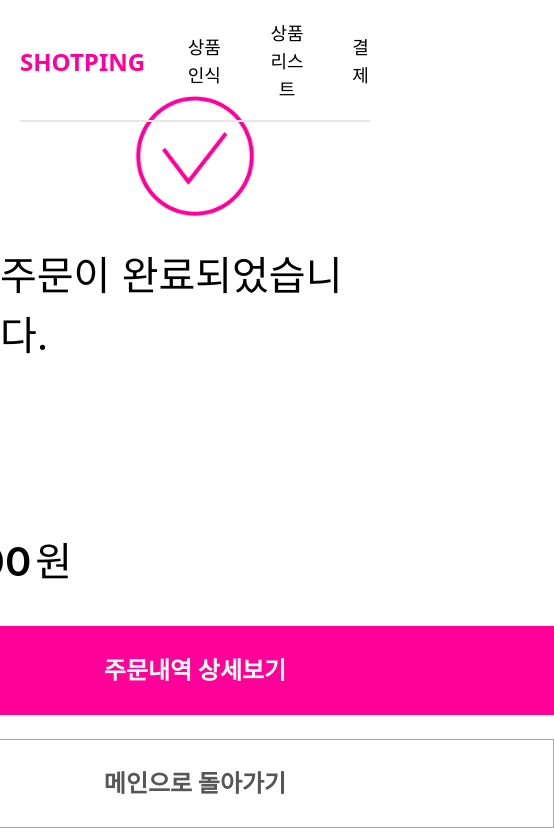
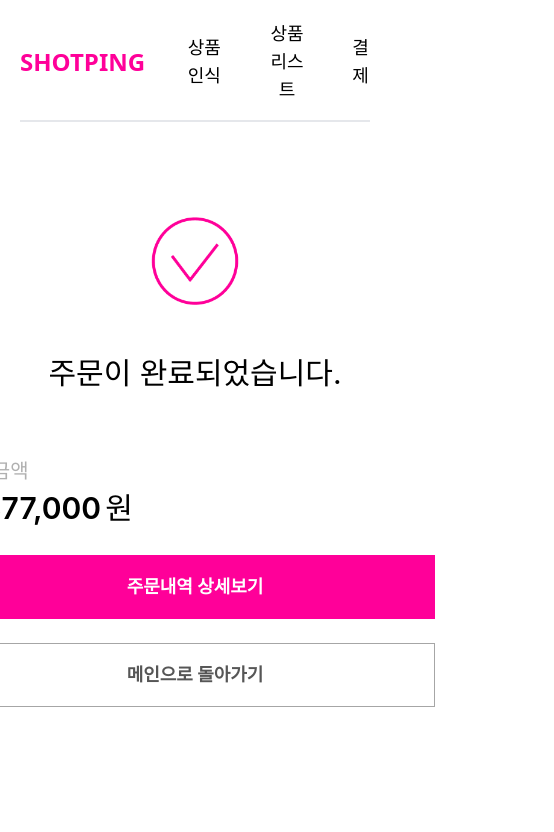
Before and after one commit to 2023-Summer-Bootcamp-TeamC/SHOTPING-frontend, a React (Vite) app: page /pay in a window 390 px wide. Shown: the top 832 px of the page, 554 px wide, since content can reach past the window. Built offline with nearby package versions, Linux system fonts and the light colour scheme.

Commit message:
feat: 결제, 결제 실패, 장바구니 모달 반응형 구현 완료

```diff
--- a/src/components/Buy/BuyList.tsx
+++ b/src/components/Buy/BuyList.tsx
@@ -141,7 +141,7 @@ const BuyList: React.FC = () => {
   return (
     <div className="flex flex-col items-center justify-center h-full">
       {/* 전체 감싸는 부분 */}
-      <div className="flex flex-row justify-center w-[110rem]">
+      <div className="flex flex-row justify-center ">
         {/* 왼쪽- 탭, 리스트 */}
         <div className="container flex flex-col w-[75rem] h-[50rem]">
           {/* 왼쪽- 탭 */}
--- a/src/components/Buy/BuyModal.tsx
+++ b/src/components/Buy/BuyModal.tsx
@@ -1,4 +1,4 @@
-import React from "react";
+import React, { useState, useEffect } from "react";
 import { AiFillCamera, AiOutlineUnorderedList } from "react-icons/ai";
 import { useNavigate } from "react-router-dom";
 import { motion } from "framer-motion";
@@ -9,10 +9,21 @@ interface BuyModalProps {
 
 const BuyModal: React.FC<BuyModalProps> = ({ onClose }) => {
   const navigate = useNavigate();
+  const [isMobile, setIsMobile] = useState(false);
 
   const stopPropagation = (e: React.MouseEvent<HTMLDivElement, MouseEvent>) => {
     e.stopPropagation();
   };
+  useEffect(() => {
+    const handleResize = () => {
+      setIsMobile(window.innerWidth <= 768);
+    };
+    handleResize();
+    window.addEventListener("resize", handleResize);
+    return () => {
+      window.removeEventListener("resize", handleResize);
+    };
+  }, []);
 
   return (
     <div
@@ -20,19 +31,21 @@ const BuyModal: React.FC<BuyModalProps> = ({ onClose }) => {
       onClick={onClose}
     >
       <div
-        className="absolute w-[1216px] h-[724px] left-1/2 top-1/2  -translate-x-1/2 -translate-y-1/2 rounded-[20px] bg-white p-10"
+        className="absolute md:w-[76rem] md:h-[45.25rem] w-[40rem] h-[25rem]
+        left-1/2 top-1/2  -translate-x-1/2 -translate-y-1/2 rounded-[20px] bg-white p-10"
         onClick={stopPropagation}
       >
         {/* Modal content */}
-        <h2 className="text-2xl font-semibold mb-4 text-center mt-10">
+        <h2 className="md:text-2xl text-xl font-semibold md:mb-4 mb-2 text-center md:mt-5 mt-2">
           제품을 추가하실 방법을 선택해주세요!
         </h2>
         <div className="flex flex-row justify-center">
-          <div className="flex flex-col justify-center m-10">
+          <div className="flex flex-col justify-center md:m-10 m-5">
             <motion.button
               whileHover={{ scale: 1.1 }}
               whileTap={{ scale: 0.9 }}
-              className="shadow-md border border-[#000000] rounded-[40px] w-[400px] h-[400px] flex justify-center items-center"
+              className="shadow-md border border-[#000000] rounded-[40px]
+              w-[15rem] h-[15rem] md:w-[25rem] md:h-[25rem] flex justify-center items-center"
             >
               <AiFillCamera
                 size="140"
@@ -43,15 +56,20 @@ const BuyModal: React.FC<BuyModalProps> = ({ onClose }) => {
                 }}
               />
             </motion.button>
-            <span className="text-center text-[32px] mt-5 font-medium">
+            <span
+              className={`text-center text-[32px] mt-10 font-medium ${
+                isMobile ? "hidden" : ""
+              }`}
+            >
               상품인식하기
             </span>
           </div>
-          <div className="flex flex-col justify-center  m-10">
+          <div className="flex flex-col justify-center md:m-10 m-5">
             <motion.button
               whileHover={{ scale: 1.1 }}
               whileTap={{ scale: 0.9 }}
-              className="shadow-md border border-[#000000] rounded-[40px]  w-[400px] h-[400px] flex justify-center items-center"
+              className="shadow-md border border-[#000000] rounded-[40px]
+              w-[15rem] h-[15rem] md:w-[25rem] md:h-[25rem] flex justify-center items-center"
             >
               <AiOutlineUnorderedList
                 size="140"
@@ -62,7 +80,11 @@ const BuyModal: React.FC<BuyModalProps> = ({ onClose }) => {
                 }}
               />
             </motion.button>
-            <span className="text-center text-[32px] mt-5 font-medium ">
+            <span
+              className={`text-center text-[32px] mt-10 font-medium ${
+                isMobile ? "hidden" : ""
+              }`}
+            >
               리스트 보기
             </span>
           </div>
--- a/src/components/Pay/PayButton.tsx
+++ /dev/null
@@ -1,35 +0,0 @@
-import React, { FC, useState } from "react";
-
-interface PayButtonProps {
-  variant: keyof typeof VARIANTS;
-  name: string;
-  onClick?: () => void;
-}
-
-const VARIANTS = {
-  continue: "w-[717px] h-[89px] mt-6 bg-[#f09] text-white text-2xl font-bold",
-  detail:
-    "w-[717px] h-[89px] mt-6 bg-white border-[0.7px] border-[#a6a6a6] text-[#565656] text-2xl font-bold",
-};
-
-const PayButton: FC<PayButtonProps> = ({ variant, name, onClick }) => {
-  const variantClass = VARIANTS[variant];
-  const hoverVariantClass =
-    variant === "continue" ? "hover:bg-[#D60080]" : "hover:bg-[#EAEAEA]";
-  const handleClick = () => {
-    if (onClick) {
-      onClick();
-    }
-  };
-
-  return (
-    <button
-      className={`${variantClass} ${hoverVariantClass}`}
-      onClick={handleClick}
-    >
-      {name}
-    </button>
-  );
-};
-
-export default PayButton;
--- a/src/components/Pay/PayText.tsx
+++ /dev/null
@@ -1,15 +0,0 @@
-import React, { FC } from "react";
-
-interface PayTextProps {
-  name: string;
-}
-
-const PayText: FC<PayTextProps> = ({ name }) => {
-  return (
-    <div>
-      <p className="text-[40px]  text-black">{name}</p>
-    </div>
-  );
-};
-
-export default PayText;
--- a/src/pages/PayFailPage.tsx
+++ b/src/pages/PayFailPage.tsx
@@ -1,6 +1,4 @@
 import React from "react";
-import PayButton from "../components/Pay/PayButton";
-import PayText from "../components/Pay/PayText";
 import payfail_image from "../components/images/payfail_image.png";
 import { useNavigate } from "react-router-dom";
 
@@ -9,52 +7,39 @@ const flexColumnCenterStyle = () => {
 };
 
 const PayFailPage: React.FC = () => {
-  const navigate = useNavigate(); // Get the navigate function from React Router
-
-  const handleRetry = () => {
-    // Logic for retrying payment
-    console.log("다시 시도하기 button clicked");
-  };
-
-  const handleGoBack = () => {
-    navigate("/main"); // Navigate to the "/main" route when the button is clicked
-  };
-
+  const navigate = useNavigate();
   return (
     <div className={flexColumnCenterStyle()}>
       <img
         src={payfail_image}
         alt="Payment"
-        style={{
-          width: "7.5rem",
-          height: "7.5rem",
-          marginBottom: "1.875rem",
-        }}
+        className="md:w-[7.5rem] md:h-[7.5rem] md:mb-[1.875rem] w-[5.5rem] h-[5.5rem] mb-[2.875rem]"
       />
-      <PayText name="결제가 완료되지 않았습니다." />
+      <p className="md:text-[40px] text-[30px] text-black">
+        결제가 완료되지 않았습니다.
+      </p>
 
-      <div
-        style={{
-          marginRight: "35rem",
-          marginTop: "6.25rem",
-          marginBottom: "0.625rem",
-        }}
-      ></div>
+      <div className=" md:mt-[6.25rem] mt-[2.25rem] transition-all d uration-300" />
 
-      <PayButton
-        variant="continue"
-        name="다시 시도하기"
+      <button
         onClick={() => {
           navigate("/buy");
         }}
-      />
-      <PayButton
-        variant="detail"
-        name="메인으로 돌아가기"
+        className="w-[30rem] h-[4rem] md:w-[44.8125rem] md:h-[5.5625rem] mt-6
+        text-lg md:text-2xl font-bold text-white bg-[#FF0099] hover:bg-[#D60080]"
+      >
+        다시 시도하기
+      </button>
+
+      <button
         onClick={() => {
           navigate("/");
         }}
-      />
+        className="w-[30rem] h-[4rem] md:w-[44.8125rem] md:h-[5.5625rem] mt-6
+        text-lg md:text-2xl font-bold text-[#565656] bg-white hover:bg-[#EAEAEA] border-[0.7px] border-[#a6a6a6]"
+      >
+        메인으로 돌아가기
+      </button>
     </div>
   );
 };
--- a/src/pages/PayPage.tsx
+++ b/src/pages/PayPage.tsx
@@ -1,7 +1,5 @@
 import React, { useState } from "react";
-import { useNavigate } from "react-router-dom"; // Import the useHistory hook from React Router
-import PayButton from "../components/Pay/PayButton";
-import PayText from "../components/Pay/PayText";
+import { useNavigate } from "react-router-dom";
 import pay_image from "../components/images/pay_image.png";
 import PayModal from "../components/Pay/PayModal";
 
@@ -76,7 +74,7 @@ const products: Product[] = [
 ];
 
 const PayPage: React.FC = () => {
-  const navigate = useNavigate(); // Get the history object from React Router
+  const navigate = useNavigate();
   const [modalOpen, setModalOpen] = useState(false);
 
   const handleModalOpen = () => {
@@ -96,43 +94,42 @@ const PayPage: React.FC = () => {
       <img
         src={pay_image}
         alt="Payment"
-        style={{
-          width: "7.5rem",
-          height: "7.5rem",
-          marginBottom: "1.875rem",
-        }}
+        className="md:w-[7.5rem] md:h-[7.5rem] md:mb-[1.875rem] w-[5.5rem] h-[5.5rem] mb-[2.875rem]"
       />
-      <PayText name="주문이 완료되었습니다." />
+      <p className="md:text-[40px] text-[30px] text-black">
+        주문이 완료되었습니다.
+      </p>
 
-      <div
-        style={{
-          marginTop: "6.25rem",
-          marginBottom: "0.625rem",
-          width: "44.8125rem",
-        }}
-      >
-        <p className="text-[28px] mt-6 text-[#b0b0b0]">결제금액</p>
+      <div className=" md:mt-[6.25rem] mt-[2.25rem] md:w-[44.8125rem] w-[30rem] transition-all d uration-300">
+        <p className="text-[20px] mt-6 md:text-[28px] text-[#b0b0b0]">
+          결제금액
+        </p>
         <div>
-          <span className="text-[40px]  text-black font-semibold">
+          <span className="md:text-[40px] text-[30px] text-black font-semibold">
             {totalOrderAmount.toLocaleString()}
           </span>
-          <span className="text-[40px] ml-1">원</span>
+          <span className="md:text-[40px] text-[30px] ml-1">원</span>
         </div>
       </div>
 
-      <PayButton
-        variant="continue"
-        name="주문내역 상세보기"
+      <button
         onClick={handleModalOpen}
-      />
+        className="w-[30rem] h-[4rem] md:w-[44.8125rem] md:h-[5.5625rem] mt-6
+        text-lg md:text-2xl font-bold text-white bg-[#FF0099] hover:bg-[#D60080]"
+      >
+        주문내역 상세보기
+      </button>
       {modalOpen && <PayModal onClose={handleModalClose} />}
-      <PayButton
-        variant="detail"
-        name="메인으로 돌아가기"
+
+      <button
         onClick={() => {
           navigate("/");
         }}
-      />
+        className="w-[30rem] h-[4rem] md:w-[44.8125rem] md:h-[5.5625rem] mt-6
+        text-lg md:text-2xl font-bold text-[#565656] bg-white hover:bg-[#EAEAEA] border-[0.7px] border-[#a6a6a6]"
+      >
+        메인으로 돌아가기
+      </button>
     </div>
   );
 };
```
Also changed, not shown: src/pages/MainPage.tsx (+36 -13 lines).
